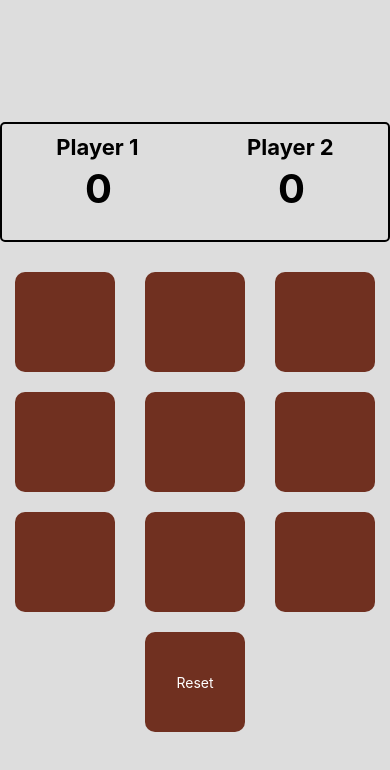
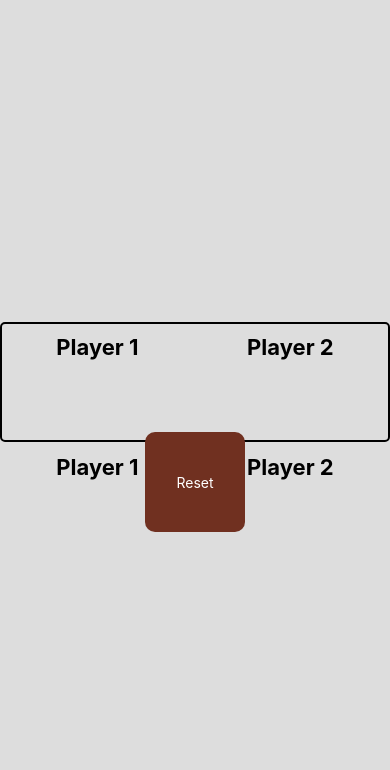
Before and after one commit to anderood/tic-tac-toe, a React Native app: screen / in a window 390 px wide. Shown: the top 770 px of the page. Built offline with nearby package versions, Linux system fonts and the light colour scheme.

Commit message:
criando a logica de Pontuação

```diff
--- a/src/components/Players/index.tsx
+++ b/src/components/Players/index.tsx
@@ -6,7 +6,15 @@ import {
     Placar,
 } from './styles';
 
-export function Players(){
+
+interface PlayersProps {
+    points: {
+        point: number
+    }
+}
+
+export function Players({ points }: PlayersProps){
+    console.log(points.point)
     return(
         <>
             <Container>
@@ -15,8 +23,8 @@ export function Players(){
             </Container>
 
             <Container>
-                <Placar>0</Placar>
-                <Placar>0</Placar>
+                <Placar>{points.point}</Placar>
+                <Placar>{points.point}</Placar>
             </Container>
         </>
     );
--- a/src/pages/Dashboard/index.tsx
+++ b/src/pages/Dashboard/index.tsx
@@ -16,6 +16,7 @@ import { ContainerButtons } from "../Home/styles";
 export function Dashboard(){
 
 
+    const initialPoints = [1,0]
     const initialValues = [
         {
             board: ["","","","","","","","","",],
@@ -24,6 +25,7 @@ export function Dashboard(){
 
     const [ item, setItem ] = useState(initialValues);
     const [ status, setStatus ] = useState(true);
+    const [ points, setPoints ] = useState(initialPoints);
 
     function handleTeste(idx: number){
 
@@ -84,9 +86,11 @@ export function Dashboard(){
     return(
         <Container>
             <Header>
-                <Players />
+                {
+                    points.map(point => (<Players points={point} />))
+                }
             </Header>
-            <Main>
+            {/* <Main>
                 {
                     item[0].board.map( (elem, idx) =>
                         <Button
@@ -96,7 +100,7 @@ export function Dashboard(){
                         />)
                 }
 
-            </Main>
+            </Main> */}
             <Footer>
                 <Button
                     title="Reset"
```
